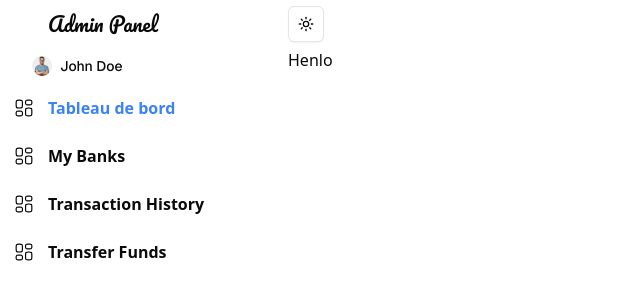
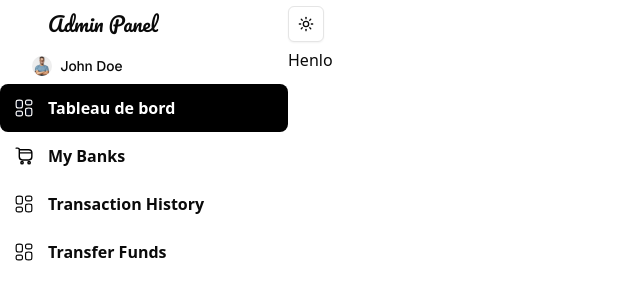
Before and after one commit to max-fletcher/next-boilerplate, a Next.js app: page / in a window 1280 px wide. Shown: the top 300 px of the page, without its empty margins (0-640 px from the left). Built offline with nearby package versions, Linux system fonts and the light colour scheme.

Commit message:
Changed icon abstraction and sidebar

```diff
--- a/app/globals.css
+++ b/app/globals.css
@@ -145,7 +145,7 @@
 
 @layer utilities {
   .sidebar-link {
-    @apply flex gap-3 items-center p-1 md:p-3 2xl:p-4 rounded-lg justify-start;
+    @apply flex gap-3 items-center p-2 xl:p-3 rounded-lg justify-start;
   }
 
   .sidebar-label {
--- a/components/LeftSidebar.tsx
+++ b/components/LeftSidebar.tsx
@@ -6,40 +6,29 @@ import Image from "next/image"
 import { geist } from "@/lib/fonts/fonts"
 import { cn } from "@/lib/utils"
 import TableOfContentsIcon from "./icons/TableOfContentsIcon"
-import { Button } from "./ui/button"
+// import { Button } from "./ui/button"
 import { usePathname } from "next/navigation"
 import Link from "next/link"
+import CartIcon from "./icons/Cart"
 
 export const sidebarLinks = [
   {
-    imgIcon: <TableOfContentsIcon
-            width={20}
-            height={20}
-          />,
+    imgIcon: TableOfContentsIcon,
     route: "/",
     label: "Tableau de bord",
   },
   {
-    imgIcon: <TableOfContentsIcon
-            width={20}
-            height={20}
-          />,
+    imgIcon: CartIcon,
     route: "/my-banks",
     label: "My Banks",
   },
   {
-    imgIcon: <TableOfContentsIcon
-            width={20}
-            height={20}
-          />,
+    imgIcon: TableOfContentsIcon,
     route: "/transaction-history",
     label: "Transaction History",
   },
   {
-    imgIcon: <TableOfContentsIcon
-            width={20}
-            height={20}
-          />,
+    imgIcon: TableOfContentsIcon,
     route: "/payment-transfer",
     label: "Transfer Funds",
   },
@@ -68,18 +57,18 @@ const LeftSidebar = ({user}: {user: User}) => {
 
       {sidebarLinks.map((item) => {
           const isActive = pathname === item.route || pathname.startsWith(`${item.route}/`)
-          // console.log(pathname, item.route)
+          console.log(isActive, item)
 
           return (
             <Link
               key={item.label}
               href={item.route}
-              className={cn('sidebar-link', { 'active' : isActive } )} // A util function that merges classes. Uses twMerge under the hood.
-              >
+              className={cn('sidebar-link', { 'bg-black dark:bg-white' : isActive } )} // A util function that merges classes. Uses twMerge under the hood.
+            >
                 <div className="flex justify-center items-center relative size-6">
-                  {item.imgIcon}
+                  <item.imgIcon width={20} height={20} isActive={isActive} />
                 </div>
-                <p className={cn("sidebar-label", { "!text-blue-500": isActive }) }>
+                <p className={cn("sidebar-label", { "text-white dark:text-black": isActive }) }>
                   {item.label}
                 </p>
             </Link>
--- /dev/null
+++ b/components/icons/Cart.tsx
@@ -0,0 +1,21 @@
+// import { cn } from "@/lib/utils";
+import { cn } from "@/lib/utils";
+import { TIconTypes } from "@/types/icon.types";
+import React from "react";
+
+const CartIcon = ({ classes = '', width = 20, height = 20, isActive = false }: TIconTypes) => {
+  return (
+    <svg
+      className={cn('fill-background dark:fill-[#030712] stroke-black dark:stroke-white', { 'fill-[#030712] dark:fill-white stroke-white dark:stroke-black' : isActive }, classes)}
+      style={{width, height}}
+      viewBox="0 0 17 16"
+      xmlns="http://www.w3.org/2000/svg"
+    >
+      <path d="M7.83337 13.6666C7.83337 14.2189 7.38566 14.6666 6.83337 14.6666C6.28109 14.6666 5.83337 14.2189 5.83337 13.6666C5.83337 13.1143 6.28109 12.6666 6.83337 12.6666C7.38566 12.6666 7.83337 13.1143 7.83337 13.6666Z" strokeWidth="1.2"/>
+      <path d="M13.8334 13.6666C13.8334 14.2189 13.3857 14.6666 12.8334 14.6666C12.2811 14.6666 11.8334 14.2189 11.8334 13.6666C11.8334 13.1143 12.2811 12.6666 12.8334 12.6666C13.3857 12.6666 13.8334 13.1143 13.8334 13.6666Z" strokeWidth="1.2"/>
+      <path d="M4.50004 2.66671H12.5C13.9728 2.66671 15.1667 3.86061 15.1667 5.33337V8.66671C15.1667 10.1395 13.9728 11.3334 12.5 11.3334H7.16671C5.69395 11.3334 4.50004 10.1395 4.50004 8.66671V2.66671ZM4.50004 2.66671C4.50004 1.93033 3.90309 1.33337 3.16671 1.33337H1.83337M4.50004 5.33337H14.8334" strokeWidth="1.2" strokeLinecap="round" strokeLinejoin="round"/>
+    </svg>
+  );
+};
+
+export default CartIcon;
--- a/components/icons/TableOfContentsIcon.tsx
+++ b/components/icons/TableOfContentsIcon.tsx
@@ -1,11 +1,13 @@
 // import { cn } from "@/lib/utils";
+import { cn } from "@/lib/utils";
 import { TIconTypes } from "@/types/icon.types";
 import React from "react";
 
-const TableOfContentsIcon = ({ classes = 'fill-background dark:fill-[#030712] stroke-black dark:stroke-white', width = 20, height = 20 }: TIconTypes) => {
+const TableOfContentsIcon = ({ classes = '', width = 20, height = 20, isActive = false }: TIconTypes) => {
+  console.log(isActive)
   return (
     <svg
-      className={classes}
+      className={cn('fill-background dark:fill-[#030712] stroke-black dark:stroke-white', { 'fill-[#030712] dark:fill-white stroke-white dark:stroke-black' : isActive }, classes)}
       style={{width, height}}
       viewBox="0 0 17 16"
       xmlns="http://www.w3.org/2000/svg"
--- a/types/icon.types.ts
+++ b/types/icon.types.ts
@@ -12,4 +12,5 @@ export type TIconTypes = {
   classes?: string,
   width?: number,
   height?: number,
+  isActive?: boolean,
 }
```
